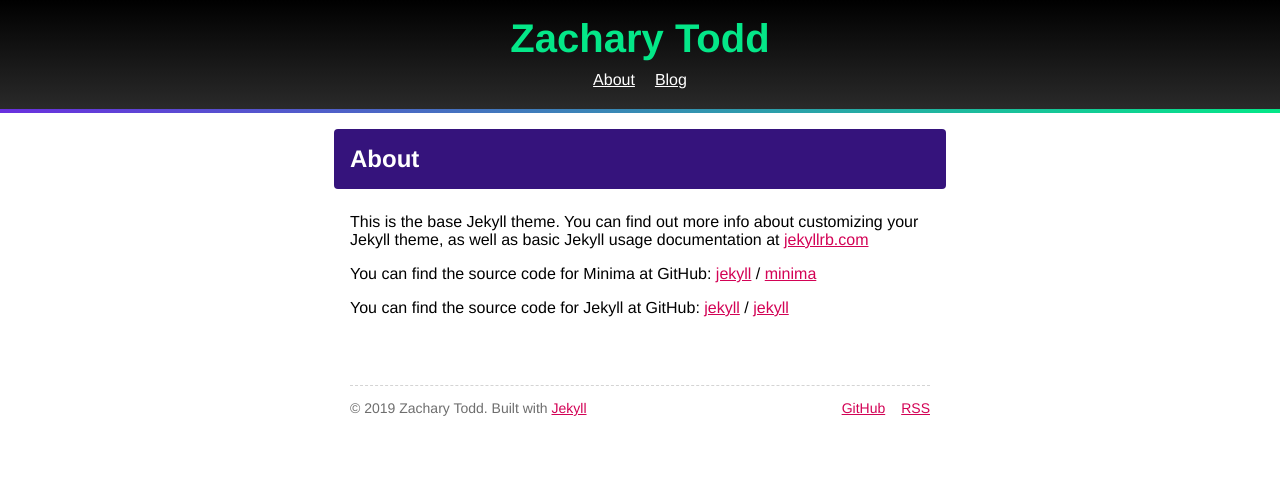
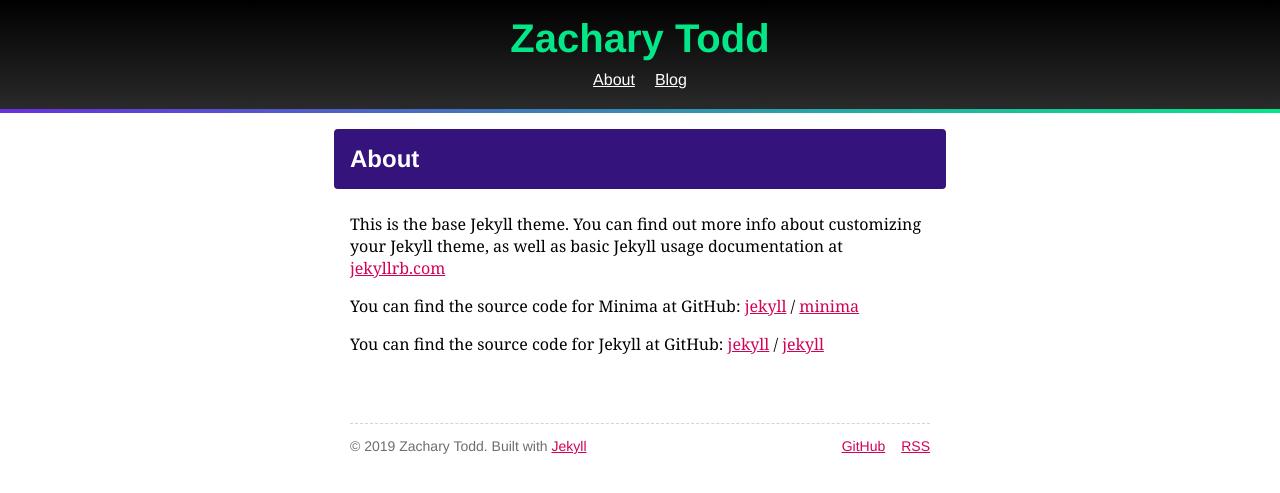
Before and after one commit to zttodd/personal-website, a Jekyll site: the page built from about.md, in a window 1280 px wide. Shown: the top 493 px of the page. Built offline with Jekyll 4.4.1, drawn with Linux system fonts in a browser that asks for light colours.

Commit message:
Change body font-family to serif
- Changes article content text to a Georgia font-stack to improve
readability.
- Creates variables in global.scss for Futura and Georgia font stacks.

```diff
--- /dev/null
+++ b/_sass/page.scss
@@ -0,0 +1,5 @@
+.page {
+  article {
+    font-family: $georgia;
+  }
+}
--- a/_sass/post.scss
+++ b/_sass/post.scss
@@ -3,4 +3,8 @@
     font-size: 14px;
     margin-top: 8px;
   }
+
+  article {
+    font-family: $georgia;
+  }
 }
--- a/_sass/typography.scss
+++ b/_sass/typography.scss
@@ -1,5 +1,8 @@
+$futura: Futura, "Helvetica Neue", Helvetica, Arial, sans-serif;
+$georgia: Georgia, Times, Times New Roman, serif;
+
 html,
 button {
   // https://css-tricks.com/snippets/css/font-stacks/
-  font-family: Futura, "Helvetica Neue", Helvetica, Arial, sans-serif;
+  font-family: $futura;
 }
--- a/assets/css/site.scss
+++ b/assets/css/site.scss
@@ -11,4 +11,5 @@
 @import "footer";
 
 @import "home";
+@import "page";
 @import "post";
```
